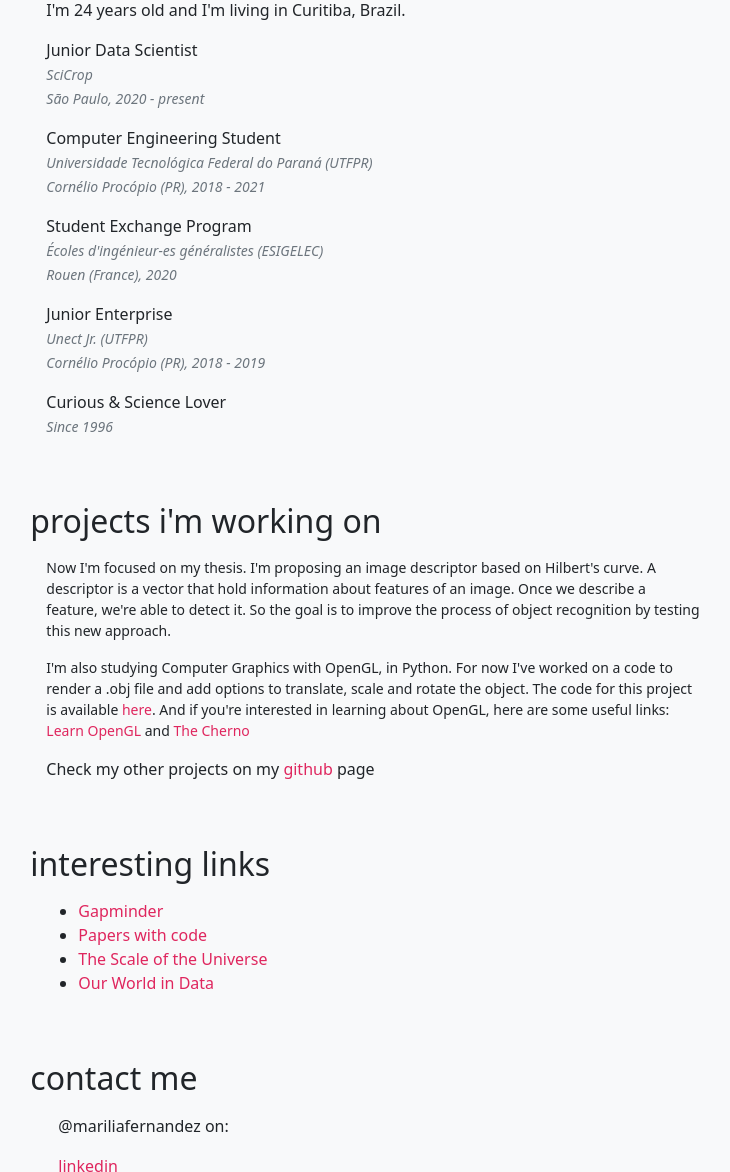
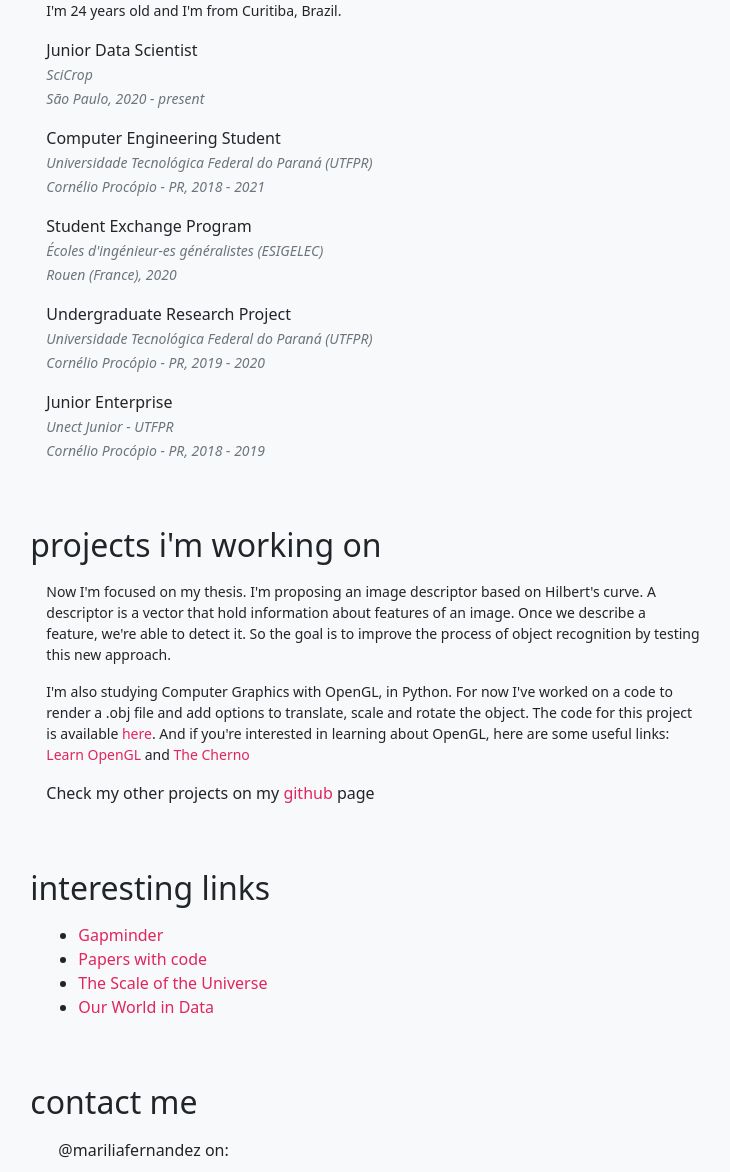
Before and after one commit to mariliafernandez/portfolio, a plain HTML site: page docs/index.html in a window 1280 px wide. Shown: the part 312-1484 px from the top of the page, without its empty margins (267-997 px from the left). Drawn offline with nearby package versions, Linux system fonts and the light colour scheme; a web font is replaced by a local one.

Commit message:
update text

```diff
--- a/docs/index.html
+++ b/docs/index.html
@@ -61,23 +61,23 @@
         <div id="about" class="m-3 p-3">
           <h2>about me</h2>
           <div class="m-3">
-            <p>I'm 24 years old and I'm living in Curitiba, Brazil.</p>
+            <p><small> I'm 24 years old and I'm from Curitiba, Brazil.</small></p>
 
 
             <p >Junior Data Scientist<br>
               <small class="text-muted fst-italic fw-light">SciCrop<br>São Paulo, 2020 - present</small></p>
 
             <p >Computer Engineering Student<br>
-            <small class="text-muted fst-italic fw-light">Universidade Tecnológica Federal do Paraná (UTFPR)<br>Cornélio Procópio (PR), 2018 - 2021</small></p>
+            <small class="text-muted fst-italic fw-light">Universidade Tecnológica Federal do Paraná (UTFPR)<br>Cornélio Procópio - PR, 2018 - 2021</small></p>
 
             <p >Student Exchange Program<br>
             <small class="text-muted fst-italic fw-light"> Écoles d'ingénieur-es généralistes (ESIGELEC)<br>Rouen (France), 2020</small></p>
 
+            <p >Undergraduate Research Project<br>
+            <small class="text-muted fst-italic fw-light">Universidade Tecnológica Federal do Paraná (UTFPR)<br>Cornélio Procópio - PR, 2019 - 2020</small></p>
+
             <p >Junior Enterprise<br>
-            <small class="text-muted fst-italic fw-light">Unect Jr. (UTFPR)<br>Cornélio Procópio (PR), 2018 - 2019</small></p>
-
-            <p>Curious & Science Lover<br>
-            <small class="text-muted fst-italic fw-light">Since 1996</small></p>
+            <small class="text-muted fst-italic fw-light">Unect Junior - UTFPR<br>Cornélio Procópio - PR, 2018 - 2019</small></p>
 
           </div>
         </div>
@@ -111,25 +111,19 @@
 
           <div class="row m-3">
             <p>@mariliafernandez on:</p>
-            <p><a class="col-1" href="https://www.linkedin.com/in/mariliafernandez/">linkedin</a></p>
-            <p><a class="col-1" href="https://github.com/mariliafernandez/">github</a></p>
-            <p>Or send an email to  <a class="col-1" href="mailto:marilia.mfernandez@gmail.com">marilia.mfernandez@gmail.com</a> </p>
-            <!-- <a class="col-1" href="https://www.linkedin.com/in/mariliafernandez/"><img class="img-fluid icon" height="32"
-                width=32 src="./resources/images/linkedin.svg"></a>
+            <a class="col-1" href="https://www.linkedin.com/in/mariliafernandez/"><img class="img-fluid icon" height="32"
+              width=32 src="./resources/images/linkedin.svg"></a>
             <a class="col-1" href="https://github.com/mariliafernandez/"><img class="img-fluid icon" height="32" width=32
                 src="./resources/images/github.svg"></a>
-            <a class="col-1" href="https://www.facebook.com/marilia.machado0"><img class="img-fluid icon" height="32"
-                width=32 src="./resources/images/facebook.svg"></a>
-            <a class="col-1" href="https://www.instagram.com/mariliafernandez_/"><img class="img-fluid icon" height="32"
-                width=32 src="./resources/images/instagram.svg"></a>
-            <a class="col-1" href="mailto:marilia.mfernandez@gmail.com"><img class="img-fluid icon" height="32" width=32
-                src="./resources/images/email.svg"></a> -->
+
+            <!-- <p class="mt-4">Or send an email to  <a class="col-1" href="mailto:marilia.mfernandez@gmail.com">marilia.mfernandez@gmail.com</a> </p> -->
+
           </div>
         </div>
 
       </div>
     </div>
-
+    <p class="text-muted fw-lighter text-center"><small> Icons made by <a href="https://www.flaticon.com/br/autores/google" title="Google">Google</a> from <a href="https://www.flaticon.com/br/" title="Flaticon">www.flaticon.com</a></small></p>
   </div>
 
 
```
